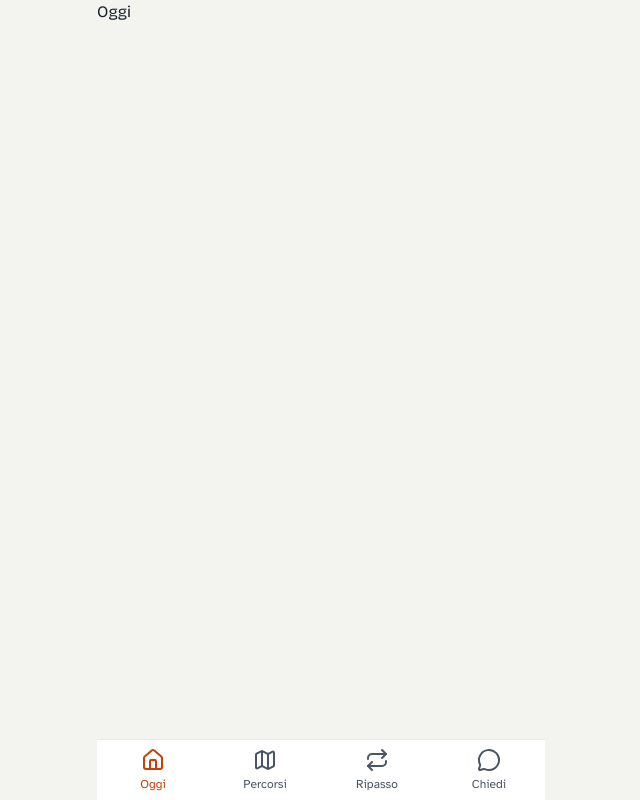
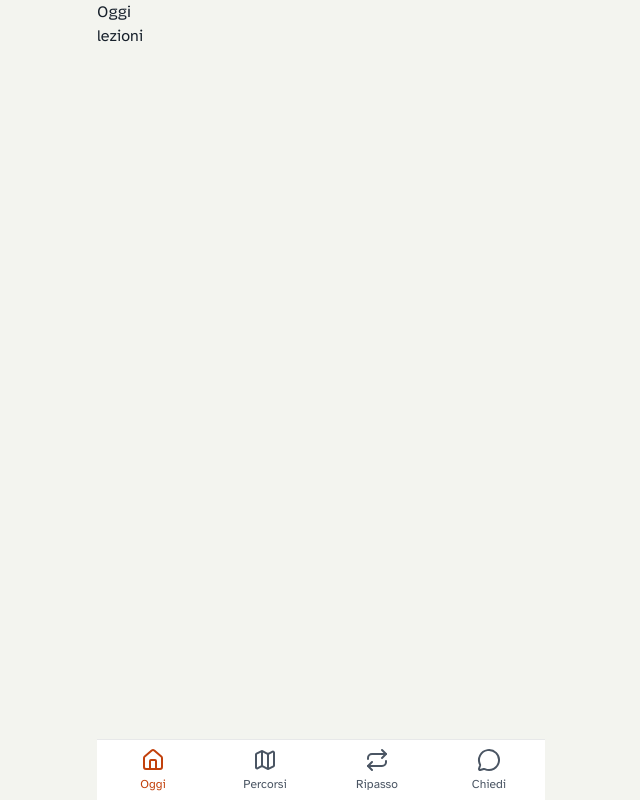
Before and after one commit to BePalm89/be-palm-why, a Next.js app: page / in a window 1280 px wide. Shown: the whole page, without its empty margins (319-959 px from the left). Built offline with nearby package versions, Linux system fonts and the light colour scheme; no server answers; the database is empty.

Commit message:
feat: load lessons on today page with suspense

```diff
--- /dev/null
+++ b/src/app/(tabs)/_components/latest-lesson.tsx
@@ -0,0 +1,10 @@
+import { createClient } from "@/lib/supabase/server";
+import { Suspense } from "react";
+
+export default async function LatestLesson() {
+  const supabase = await createClient();
+
+  const { data, error } = await supabase.from("lessons").select("id, title");
+
+  return <p> lezioni</p>;
+}
--- a/src/app/(tabs)/page.tsx
+++ b/src/app/(tabs)/page.tsx
@@ -1,3 +1,13 @@
+import { Suspense } from "react";
+import LatestLesson from "./_components/latest-lesson";
+
 export default function TodayPage() {
-  return <h1>Oggi</h1>;
+  return (
+    <div>
+      <h1>Oggi</h1>
+      <Suspense fallback={<p>Caricamento</p>}>
+        <LatestLesson />
+      </Suspense>
+    </div>
+  );
 }
```
